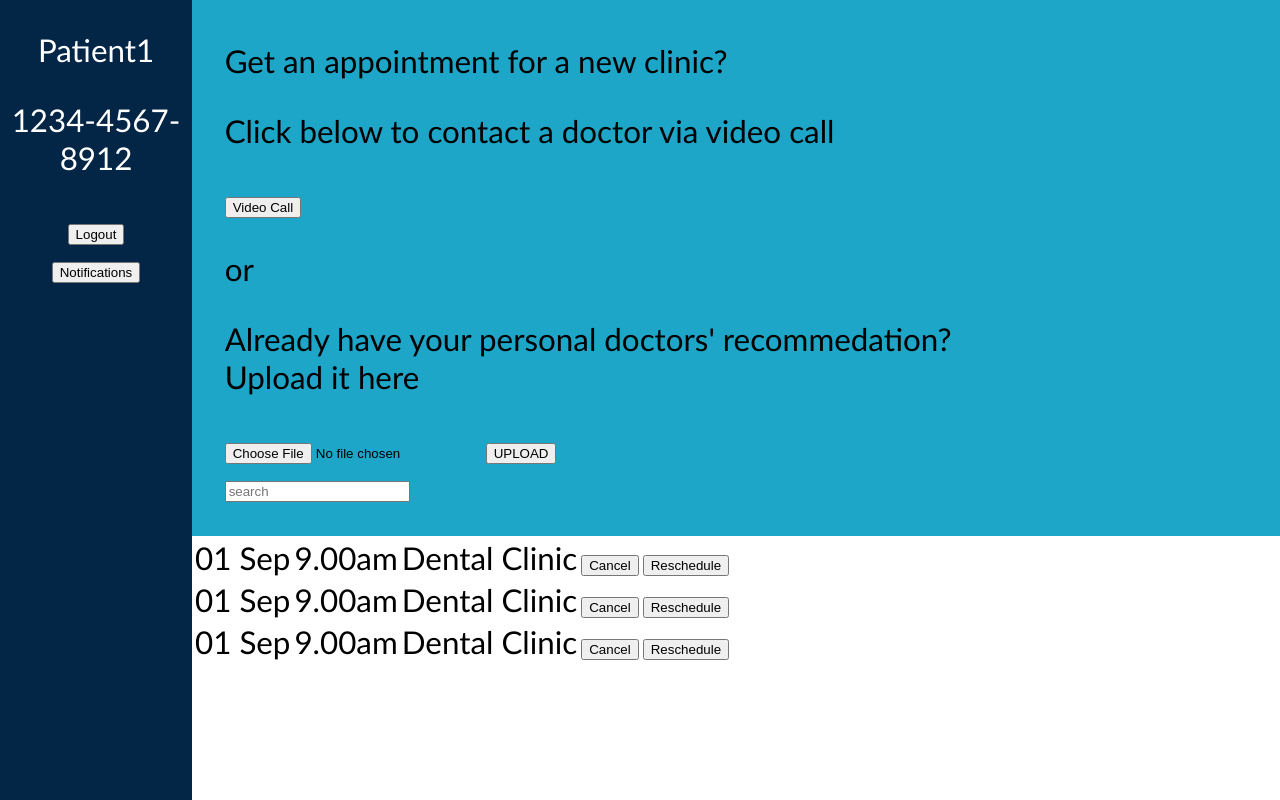
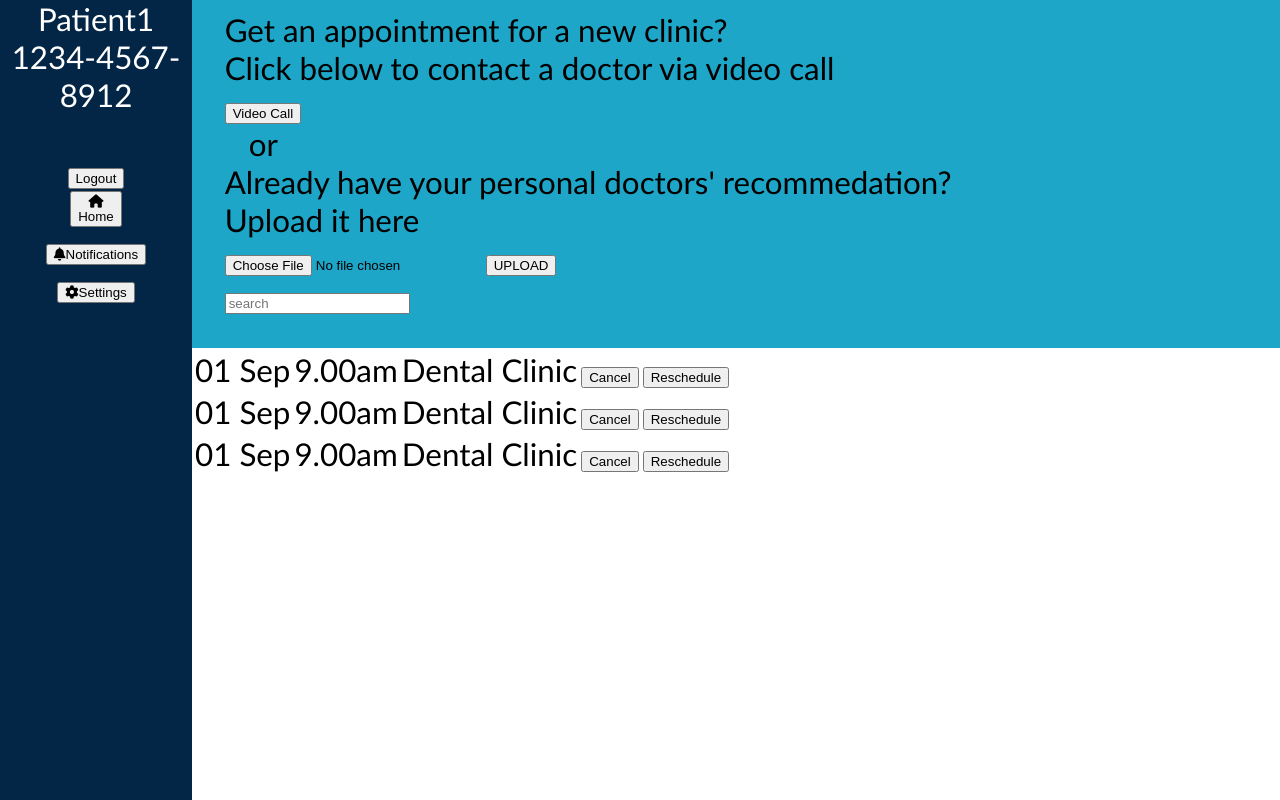
Before and after one commit to AsankaRukshanRathnayake/eClinic-Scheduler, a PHP site: page /Patient/home.php in a window 1280 px wide. Run offline with PHP 8.4, Linux system fonts and the light colour scheme.

Commit message:
Minimal change - added home button

```diff
--- a/Patient/home.php
+++ b/Patient/home.php
@@ -1,6 +1,7 @@
 <!DOCTYPE html>
     <head>
         <meta name="viewport" content="width=device-width, initial-scale=1.0">
+        <link rel="stylesheet" href="https://cdnjs.cloudflare.com/ajax/libs/font-awesome/6.0.0/css/all.min.css">
         <link rel="stylesheet" href="../css/styles.css">
     </head>
     <body>
@@ -10,13 +11,11 @@
 
         <div class="main">
             <div class="topnavbar">
-                <p>Get an appointment for a new clinic?</p>
-                <p>Click below to contact a doctor via video call</p>
-                <button onclick="redirect('videocall.php')">Video Call</button>
-
-                <p>or</p>
-
-                <p>Already have your personal doctors' recommedation? <br>Upload it here</p>
+                Get an appointment for a new clinic?<br>
+                Click below to contact a doctor via video call<br>
+                <button onclick="redirect('videocall.php')">Video Call</button><br>
+                &nbsp; &nbsp;or<br>
+                Already have your personal doctors' recommedation? <br>Upload it here
                 <form action="other/pending.php">
                     <input type="file" name="recommendation" accept="image/jpg, image/jpeg, image/png" required>
                     <input type="submit" name="upload" value="UPLOAD">
--- a/Patient/navbar.php
+++ b/Patient/navbar.php
@@ -1,10 +1,14 @@
-<div>
-    <p>Patient1</p>
-    <p>1234-4567-8912</p>
-    <button onclick="redirect('logout.php')">Logout</button>
+<div class="user">
+    <span class="username">Patient1</span><br>
+    <span class="userid">1234-4567-8912</span><br><br>
+    <button class="button3" onclick="redirect('logout.php')">Logout</button>
+</div>
 
+<div class="mainnavigations">
+    <button class="button1" onclick="redirect('home.php')"><i class="fa fa-home"></i><br>Home</button><br>
 </div>
 
 <div>
-    <button onclick="redirect('notifications.php')">Notifications</button>
+    <button button class="button2"onclick="redirect('notifications.php')"><i class="fa fa-bell"></i>Notifications</button><br>
+    <button button class="button2"onclick="redirect('settings.php')"><i class="fa fa-gear"></i>Settings</button>
 </div>
```
